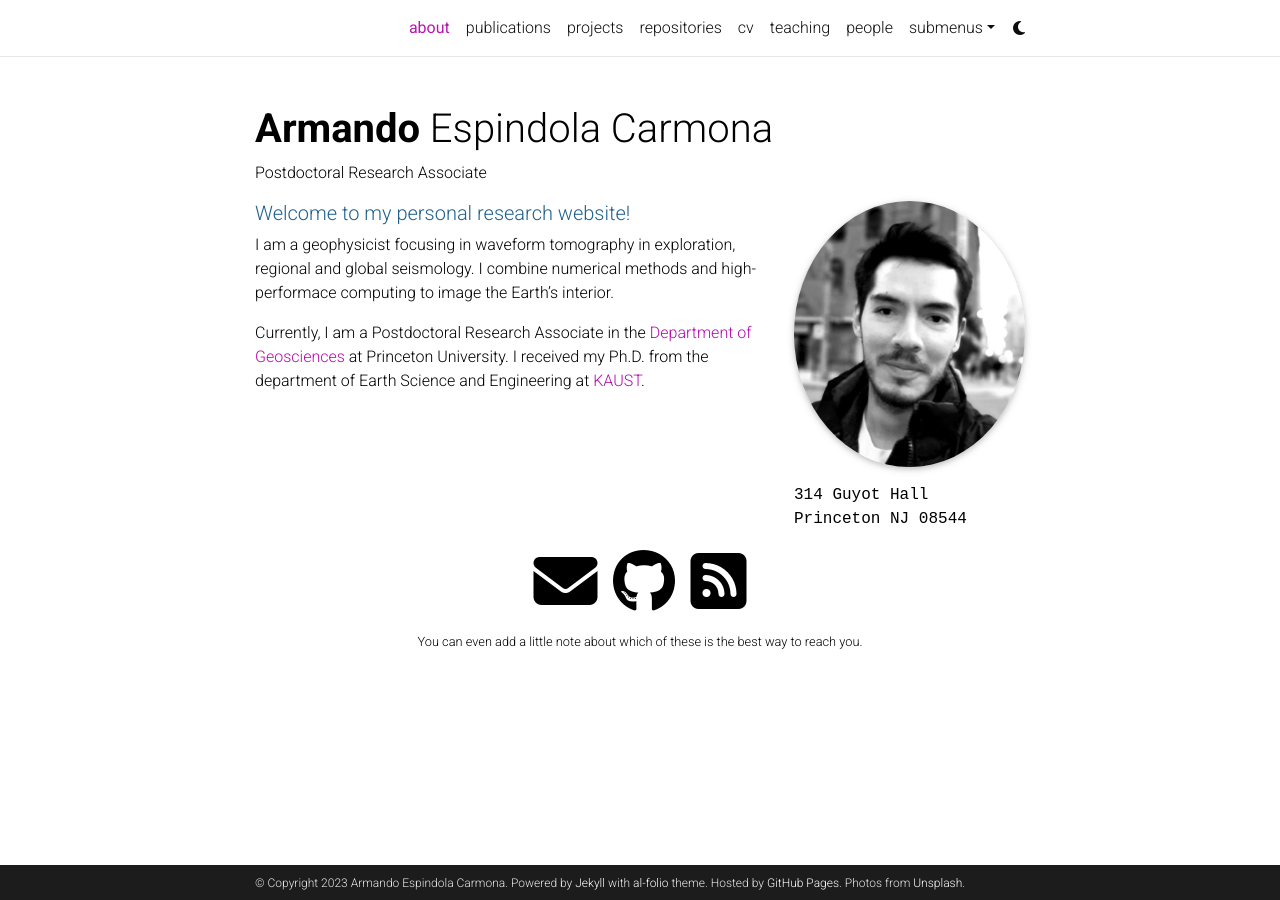
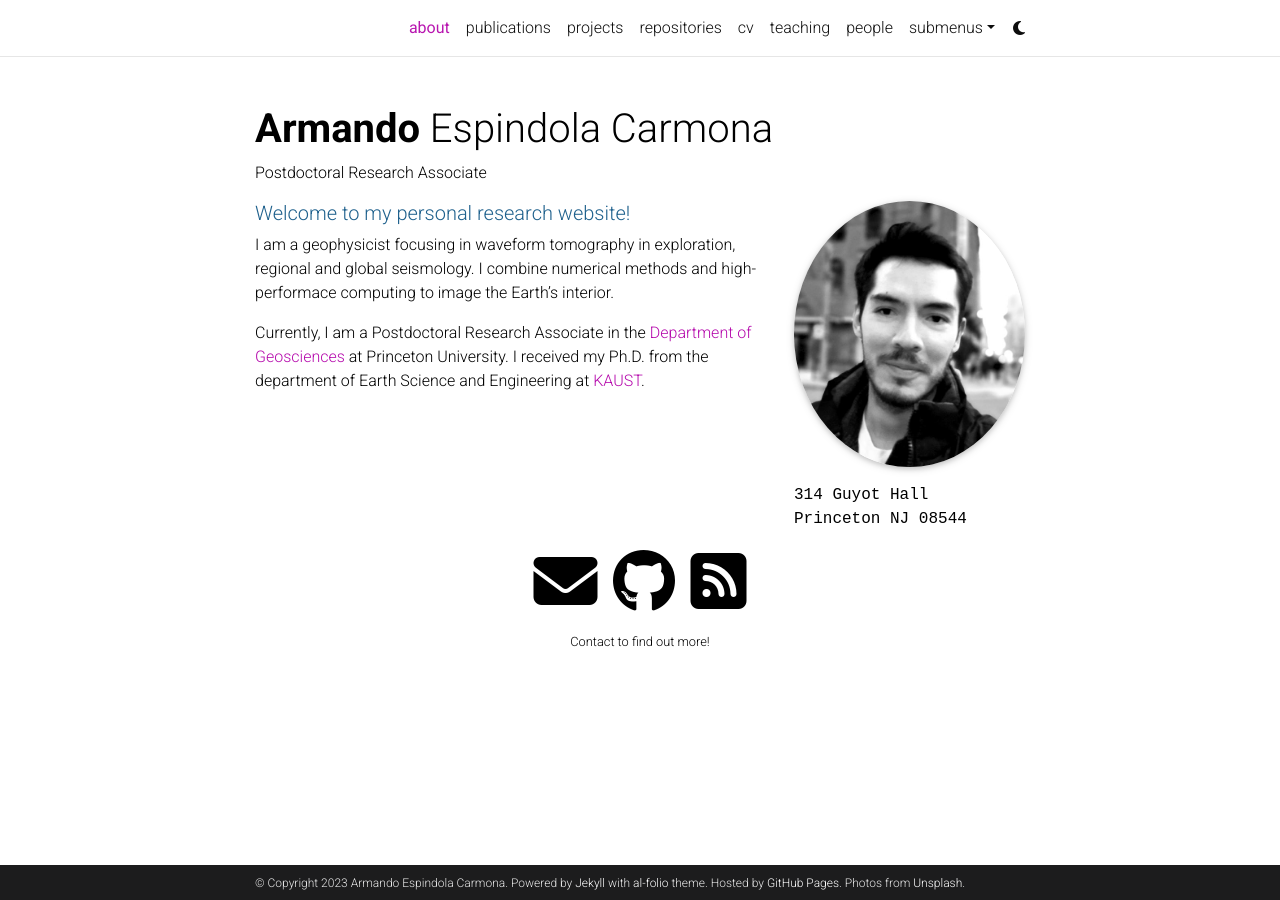
Before and after one commit to armandoespindola/armandoespindola.github.io, a Jekyll site: the page built from _pages/about.md, in a window 1280 px wide. Built offline with Jekyll 4.4.1, drawn with Linux system fonts in a browser that asks for light colours; full-size pictures stand in for the smaller copies a plugin makes; comment, search, counter and statistics services are not loaded; a style sheet for code colours, icons or effects is not loaded.

Commit message:
update main page

```diff
--- a/_config.yml
+++ b/_config.yml
@@ -104,7 +104,7 @@
 wechat_qr: # filename of your wechat qr-code saved as an image (e.g., wechat-qr.png if saved to assets/img/wechat-qr.png)
 
 contact_note: >
-  You can even add a little note about which of these is the best way to reach you.
+  Contact to find out more!
 
 # -----------------------------------------------------------------------------
 # Analytics and search engine verification
```
